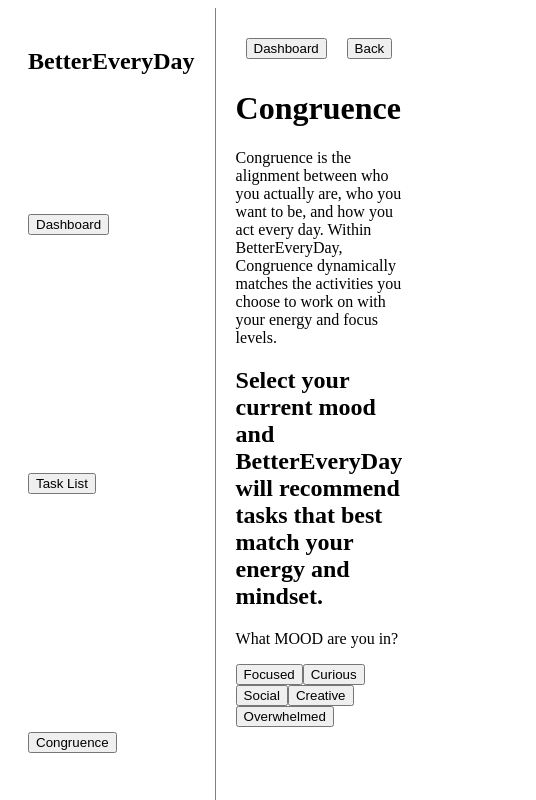
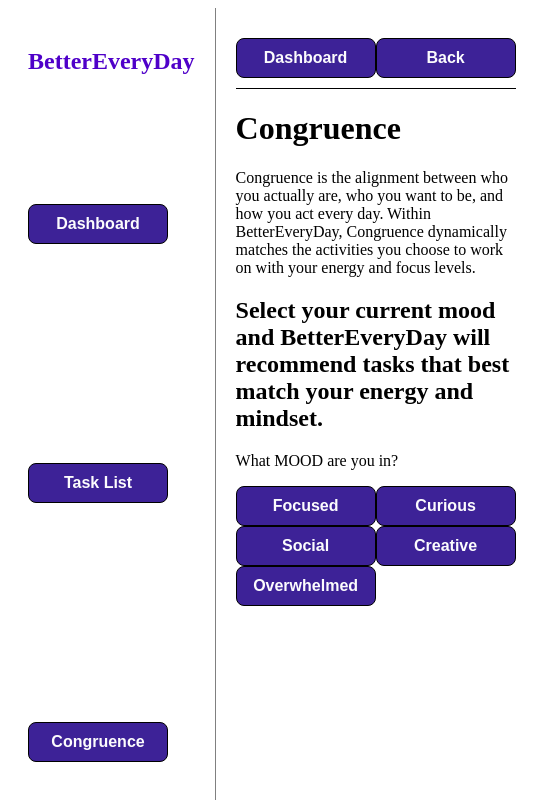
Before and after one commit to ShaquilleCodrington/BetterEveryDay, a React (Vite) app: page /congruence in a window 390 px wide. Shown: the top 800 px of the page, 536 px wide, since content can reach past the window. Built offline with nearby package versions, Linux system fonts and the light colour scheme.

Commit message:
Added index.css, Styled button and sidebar logo

```diff
--- a/src/Components/Sidebar.tsx
+++ b/src/Components/Sidebar.tsx
@@ -2,14 +2,17 @@
 
 export default function Sidebar() {
     return (
+
         <div style={{ width: "180px",
         padding: "20px",
         borderRight: "1px solid gray",
         display: "flex",
         flexDirection: "column",
-        height: "100vh",}}>
+        height: "100vh", }}
+       >
 
-            <h2> BetterEveryDay </h2>
+
+            <h2 className = "logo"> BetterEveryDay </h2>
             <div style = {{ display: "flex",
                 flexDirection: "column",
                 justifyContent: "space-around",
--- a/src/Components/Toolbar.tsx
+++ b/src/Components/Toolbar.tsx
@@ -9,7 +9,8 @@
     justifyContent: "space-around",
     alignItems: "center",
     width: "100%",
-    padding: "10px 0",}}>
+    padding: "10px 0",
+    borderBottom: "1px solid black",}}>
 
 
         {/* Dashboard Button */}
--- a/src/Css/index.css
+++ b/src/Css/index.css
@@ -1,111 +1,31 @@
-:root {
-  --text: #6b6375;
-  --text-h: #08060d;
-  --bg: #fff;
-  --border: #e5e4e7;
-  --code-bg: #f4f3ec;
-  --accent: #aa3bff;
-  --accent-bg: rgba(170, 59, 255, 0.1);
-  --accent-border: rgba(170, 59, 255, 0.5);
-  --social-bg: rgba(244, 243, 236, 0.5);
-  --shadow:
-    rgba(0, 0, 0, 0.1) 0 10px 15px -3px, rgba(0, 0, 0, 0.05) 0 4px 6px -2px;
+button {
+  width: 140px;
+  height: 40px;
 
-  --sans: system-ui, 'Segoe UI', Roboto, sans-serif;
-  --heading: system-ui, 'Segoe UI', Roboto, sans-serif;
-  --mono: ui-monospace, Consolas, monospace;
 
-  font: 18px/145% var(--sans);
-  letter-spacing: 0.18px;
-  color-scheme: light dark;
-  color: var(--text);
-  background: var(--bg);
-  font-synthesis: none;
-  text-rendering: optimizeLegibility;
-  -webkit-font-smoothing: antialiased;
-  -moz-osx-font-smoothing: grayscale;
+  border: black solid 1px;
+  border-radius: 8px;
 
-  @media (max-width: 1024px) {
-    font-size: 16px;
-  }
+  cursor: pointer;
+
+  font-size: 16px;
+  font-weight: 560;
+
+  transition: all 0.2s ease;
+
+  background-color:   #3d2297;
+  color: #fcfcfd;
+
 }
-
-@media (prefers-color-scheme: dark) {
-  :root {
-    --text: #9ca3af;
-    --text-h: #f3f4f6;
-    --bg: #16171d;
-    --border: #2e303a;
-    --code-bg: #1f2028;
-    --accent: #c084fc;
-    --accent-bg: rgba(192, 132, 252, 0.15);
-    --accent-border: rgba(192, 132, 252, 0.5);
-    --social-bg: rgba(47, 48, 58, 0.5);
-    --shadow:
-      rgba(0, 0, 0, 0.4) 0 10px 15px -3px, rgba(0, 0, 0, 0.25) 0 4px 6px -2px;
+  button:hover {
+    transform: translateY(-3px);
+    opacity: 0.9;
   }
 
-  #social .button-icon {
-    filter: invert(1) brightness(2);
+  button:active {
+    transform: translateY(3px);
   }
-}
 
-#root {
-  width: 1126px;
-  max-width: 100%;
-  margin: 0 auto;
-  text-align: center;
-  border-inline: 1px solid var(--border);
-  min-height: 100svh;
-  display: flex;
-  flex-direction: column;
-  box-sizing: border-box;
-}
-
-body {
-  margin: 0;
-}
-
-h1,
-h2 {
-  font-family: var(--heading);
-  font-weight: 500;
-  color: var(--text-h);
-}
-
-h1 {
-  font-size: 56px;
-  letter-spacing: -1.68px;
-  margin: 32px 0;
-  @media (max-width: 1024px) {
-    font-size: 36px;
-    margin: 20px 0;
+  .logo{
+    color:   #4f00c9
   }
-}
-h2 {
-  font-size: 24px;
-  line-height: 118%;
-  letter-spacing: -0.24px;
-  margin: 0 0 8px;
-  @media (max-width: 1024px) {
-    font-size: 20px;
-  }
-}
-p {
-  margin: 0;
-}
-
-code,
-.counter {
-  font-family: var(--mono);
-  display: inline-flex;
-  border-radius: 4px;
-  color: var(--text-h);
-}
-
-code {
-  font-size: 15px;
-  line-height: 135%;
-  padding: 4px 8px;
-  background: var(--code-bg);
-}
--- a/src/main.tsx
+++ b/src/main.tsx
@@ -1,7 +1,8 @@
-import React from "react";
+
 import ReactDOM from "react-dom/client";
 import App from "./App";
 import { BrowserRouter } from "react-router-dom";
+import "./Css/index.css";
 
 ReactDOM.createRoot(document.getElementById("root")!).render(
   <BrowserRouter>
--- a/src/pages/FocusPage.tsx
+++ b/src/pages/FocusPage.tsx
@@ -67,7 +67,7 @@
 {/* if an activity is selected show activity page */}
 {selectedActivity && (
   <ActivityPage activityName ={selectedActivity}
-  onBack = {() => setSelectedActivity("")} />
+  />
 )}
 
 
```
